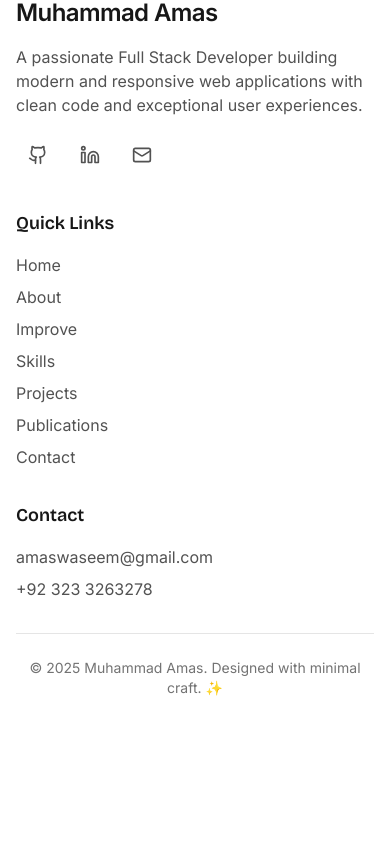
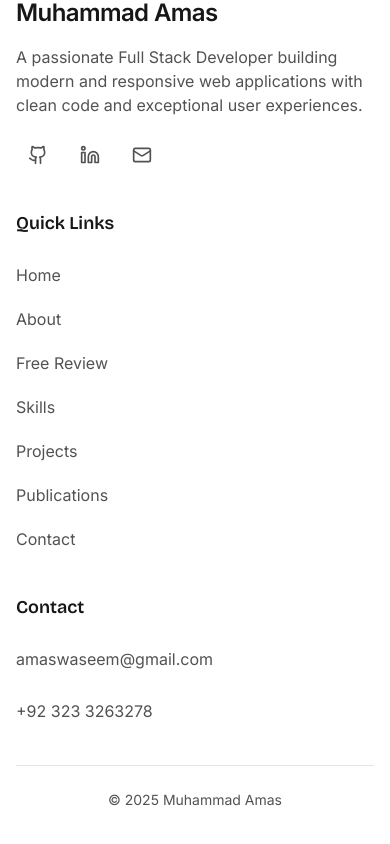
Before and after one commit to MuhammadAmas/My-Portfolio, a React (Vite) app: page / in a window 390 px wide. Shown: the part 9919-10763 px from the top of the page. Before the commit the page ends 10665 px from the top, so only its background shows below. Built offline with nearby package versions, Linux system fonts and the light colour scheme.

Commit message:
refactor: update Footer and ThemeProvider for improved styling and responsiveness

```diff
--- a/src/components/Footer.jsx
+++ b/src/components/Footer.jsx
@@ -58,11 +58,11 @@ const Footer = () => {
 
           <div>
             <h3 className="font-semibold text-lg mb-4 text-neutral-900 dark:text-white">Quick Links</h3>
-            <ul className="space-y-2">
+            <ul className="md:space-y-2">
               <li>
                 <Link
                   to="/"
-                  className="text-neutral-600 dark:text-neutral-400 hover:text-black dark:hover:text-white transition-colors"
+                  className="inline-flex items-center min-h-11 md:min-h-0 text-neutral-600 dark:text-neutral-400 hover:text-black dark:hover:text-white transition-colors"
                 >
                   Home
                 </Link>
@@ -71,7 +71,7 @@ const Footer = () => {
                 <Link
                   to="/#about"
                   onClick={(e) => handleNavigation(e, "about")}
-                  className="text-neutral-600 dark:text-neutral-400 hover:text-black dark:hover:text-white transition-colors"
+                  className="inline-flex items-center min-h-11 md:min-h-0 text-neutral-600 dark:text-neutral-400 hover:text-black dark:hover:text-white transition-colors"
                 >
                   About
                 </Link>
@@ -79,16 +79,16 @@ const Footer = () => {
               <li>
                 <Link
                   to="/improve"
-                  className="text-neutral-600 dark:text-neutral-400 hover:text-black dark:hover:text-white transition-colors"
+                  className="inline-flex items-center min-h-11 md:min-h-0 text-neutral-600 dark:text-neutral-400 hover:text-black dark:hover:text-white transition-colors"
                 >
-                  Improve
+                  Free Review
                 </Link>
               </li>
               <li>
                 <Link
                   to="/#skills"
                   onClick={(e) => handleNavigation(e, "skills")}
-                  className="text-neutral-600 dark:text-neutral-400 hover:text-black dark:hover:text-white transition-colors"
+                  className="inline-flex items-center min-h-11 md:min-h-0 text-neutral-600 dark:text-neutral-400 hover:text-black dark:hover:text-white transition-colors"
                 >
                   Skills
                 </Link>
@@ -96,7 +96,7 @@ const Footer = () => {
               <li>
                 <Link
                   to="/projects"
-                  className="text-neutral-600 dark:text-neutral-400 hover:text-black dark:hover:text-white transition-colors"
+                  className="inline-flex items-center min-h-11 md:min-h-0 text-neutral-600 dark:text-neutral-400 hover:text-black dark:hover:text-white transition-colors"
                 >
                   Projects
                 </Link>
@@ -104,7 +104,7 @@ const Footer = () => {
               <li>
                 <Link
                   to="/publications"
-                  className="text-neutral-600 dark:text-neutral-400 hover:text-black dark:hover:text-white transition-colors"
+                  className="inline-flex items-center min-h-11 md:min-h-0 text-neutral-600 dark:text-neutral-400 hover:text-black dark:hover:text-white transition-colors"
                 >
                   Publications
                 </Link>
@@ -112,7 +112,7 @@ const Footer = () => {
               <li>
                 <Link
                   to="/contact"
-                  className="text-neutral-600 dark:text-neutral-400 hover:text-black dark:hover:text-white transition-colors"
+                  className="inline-flex items-center min-h-11 md:min-h-0 text-neutral-600 dark:text-neutral-400 hover:text-black dark:hover:text-white transition-colors"
                 >
                   Contact
                 </Link>
@@ -124,20 +124,20 @@ const Footer = () => {
             <h3 className="font-semibold text-lg mb-4 text-neutral-900 dark:text-white">Contact</h3>
             <div className="space-y-2">
               <p className="text-neutral-600 dark:text-neutral-400">
-                <a href="mailto:amaswaseem@gmail.com" className="hover:text-black dark:hover:text-white transition-colors">
+                <a href="mailto:amaswaseem@gmail.com" className="inline-flex items-center min-h-11 md:min-h-0 hover:text-black dark:hover:text-white transition-colors">
                   amaswaseem@gmail.com
                 </a>
               </p>
               <p className="text-neutral-600 dark:text-neutral-400">
-                <a href="tel:+923233263278" className="hover:text-black dark:hover:text-white transition-colors">
+                <a href="tel:+923233263278" className="inline-flex items-center min-h-11 md:min-h-0 hover:text-black dark:hover:text-white transition-colors">
                   +92 323 3263278
                 </a>
               </p>
             </div>
           </div>
         </div>
-        <div className="pt-6 border-t border-neutral-200 dark:border-neutral-800 text-center text-neutral-500 dark:text-neutral-500 text-sm">
-          © {currentYear} Muhammad Amas. Designed with minimal craft. ✨
+        <div className="pt-6 border-t border-neutral-200 dark:border-neutral-800 text-center text-neutral-600 dark:text-neutral-400 text-sm">
+          © {currentYear} Muhammad Amas
         </div>
       </div>
     </footer>
--- a/src/components/ThemeProvider.jsx
+++ b/src/components/ThemeProvider.jsx
@@ -15,6 +15,19 @@ export function ThemeProvider({
 }) {
   const [theme, setTheme] = useState(defaultTheme);
   const [mounted, setMounted] = useState(false);
+  const [systemDark, setSystemDark] = useState(
+    () =>
+      typeof window !== "undefined" &&
+      window.matchMedia("(prefers-color-scheme: dark)").matches,
+  );
+
+  // Track the system appearance live, so "system" follows it while open
+  useEffect(() => {
+    const query = window.matchMedia("(prefers-color-scheme: dark)");
+    const update = () => setSystemDark(query.matches);
+    query.addEventListener("change", update);
+    return () => query.removeEventListener("change", update);
+  }, []);
 
   // Initialize theme from localStorage after component mounts
   useEffect(() => {
@@ -32,20 +45,19 @@ export function ThemeProvider({
     root.classList.remove("light", "dark");
 
     if (theme === "system" && enableSystem) {
-      const systemTheme = window.matchMedia("(prefers-color-scheme: dark)")
-        .matches
-        ? "dark"
-        : "light";
-
-      root.classList.add(systemTheme);
+      root.classList.add(systemDark ? "dark" : "light");
       return;
     }
 
     root.classList.add(theme);
-  }, [theme, enableSystem, mounted]);
+  }, [theme, enableSystem, mounted, systemDark]);
+
+  const resolvedTheme =
+    theme === "system" ? (systemDark ? "dark" : "light") : theme;
 
   const value = {
     theme,
+    resolvedTheme,
     setTheme: (newTheme) => {
       localStorage.setItem("theme", newTheme);
       setTheme(newTheme);
--- a/src/components/ui/animated-section.jsx
+++ b/src/components/ui/animated-section.jsx
@@ -7,6 +7,7 @@ export const AnimatedSection = ({
   staggerDelay = 0.05,
   initialDelay = 0.2,
   effect = "fade",
+  ...props
 }) => {
   const getVariants = () => {
     switch (effect) {
@@ -78,6 +79,7 @@ export const AnimatedSection = ({
       whileInView="show"
       viewport={{ once: true, amount: 0.1 }}
       className={className}
+      {...props}
     >
       {children}
     </motion.section>
@@ -169,7 +171,8 @@ export const AnimatedElement = ({
   );
 };
 
-// Export a reusable component for card-like elements with hover animations
+// Card entrance animation. No hover/press motion: these cards are not
+// clickable, and a press gesture would make them keyboard tab stops.
 export const AnimatedCard = ({ children, className = "", onClick }) => {
   const isMobile = typeof window !== "undefined" && window.innerWidth <= 768;
 
@@ -193,11 +196,6 @@ export const AnimatedCard = ({ children, className = "", onClick }) => {
   return (
     <motion.div
       className={className}
-      whileHover={{
-        y: -10,
-        transition: { duration: 0.3, ease: "easeOut" },
-      }}
-      whileTap={{ y: -5 }}
       initial={{ opacity: 0, y: 20 }}
       whileInView={{ opacity: 1, y: 0 }}
       viewport={{ once: true }}
```
